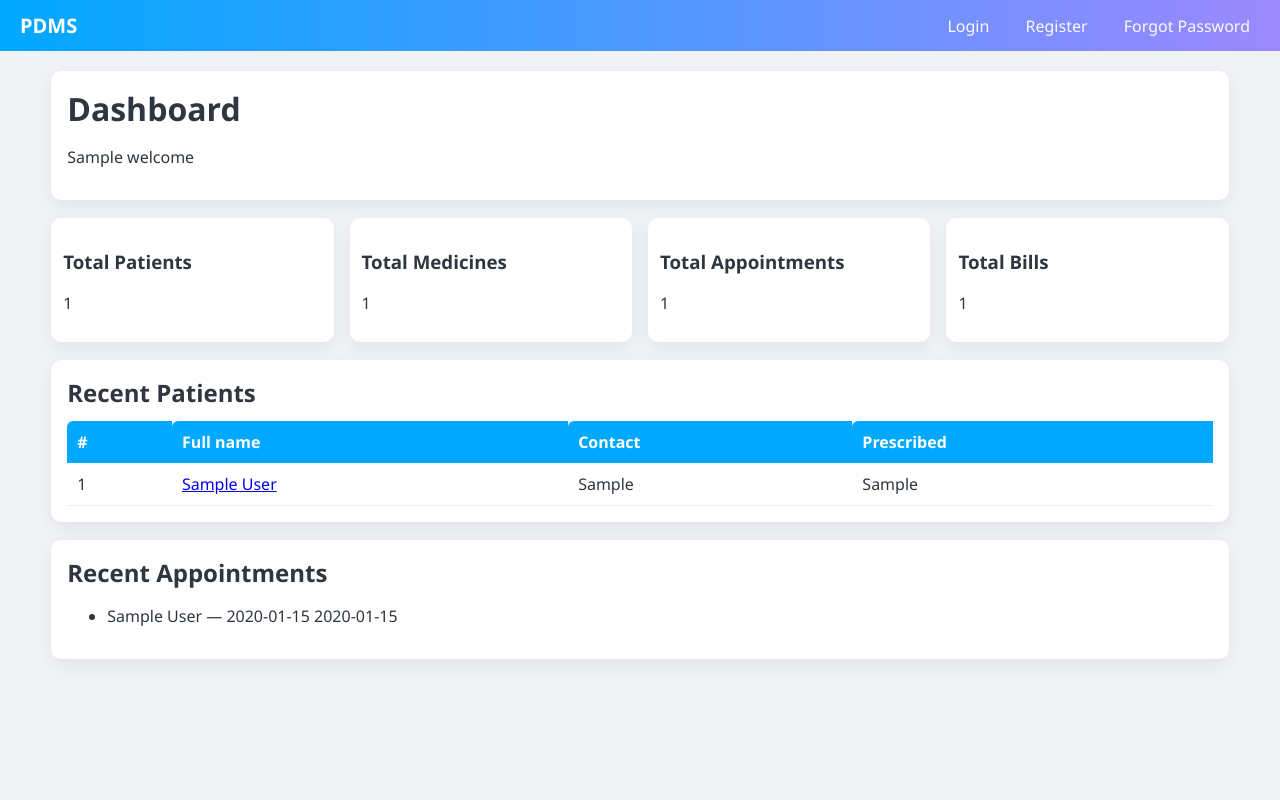
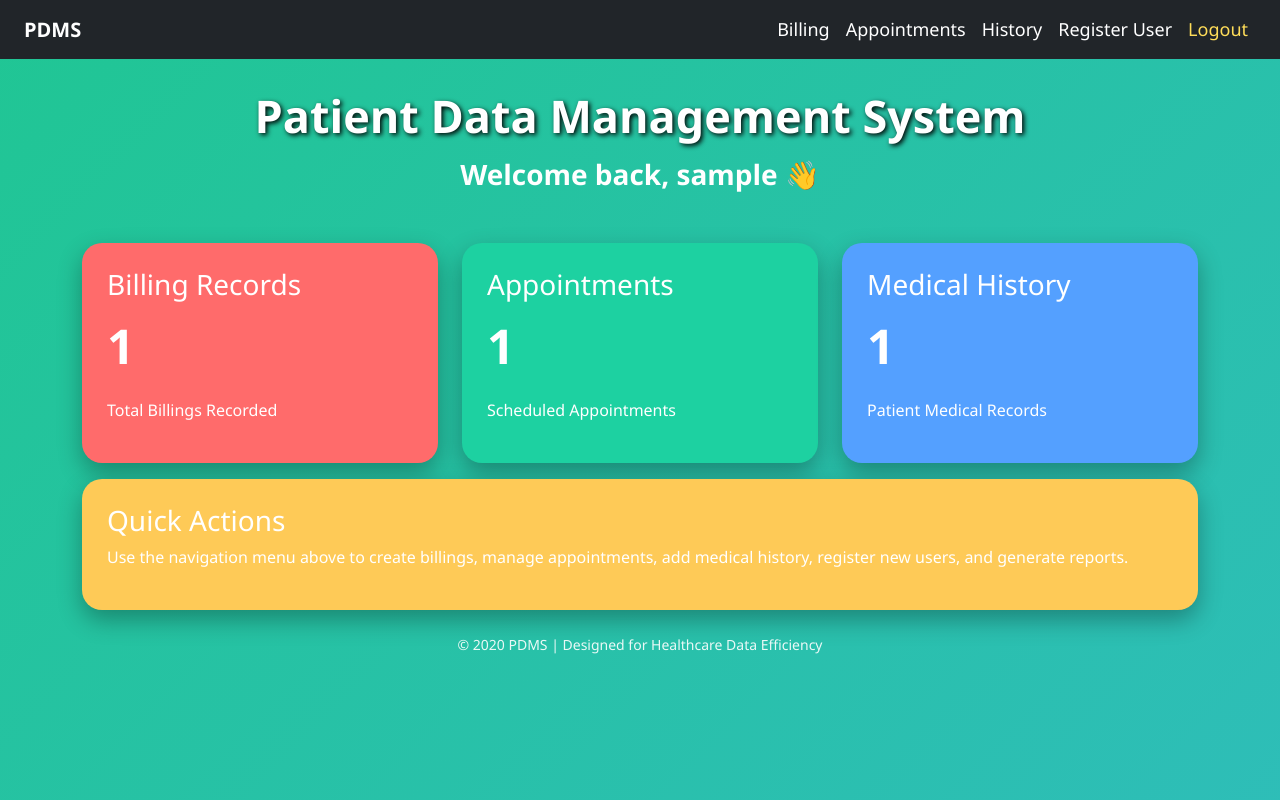
Before and after one commit to onesmuson/Patient-Data-Management-System-PDMS-, a Flask app: template templates/dashboard.html in a window 1280 px wide. Run offline with Flask 3, Linux system fonts and the light colour scheme; tables that the repository leaves empty hold one stand-in row (values such as "Sample post"); the template is opened without the code that fills it: values that come from a table or form of the project are taken from there, most other values are stand-ins (such as "Sample title", 1, 10 or a date in 2020).

Commit message:
Update dashboard.html

```diff
--- a/templates/dashboard.html
+++ b/templates/dashboard.html
@@ -1,60 +1,157 @@
-{% extends "base.html" %}
-{% block content %}
-<div class="card">
-  <h1>Dashboard</h1>
-  <p>{{ welcome }}</p>
-</div>
+<!DOCTYPE html>
+<html lang="en">
+<head>
+    <meta charset="UTF-8">
+    <title>Dashboard | PDMS</title>
+    <link href="https://cdn.jsdelivr.net/npm/bootstrap@5.3.2/dist/css/bootstrap.min.css" rel="stylesheet">
 
-<div class="grid">
-  <div class="card small">
-    <h3>Total Patients</h3>
-    <p>{{ stats.total_patients }}</p>
-  </div>
-  <div class="card small">
-    <h3>Total Medicines</h3>
-    <p>{{ stats.total_medicines }}</p>
-  </div>
-  <div class="card small">
-    <h3>Total Appointments</h3>
-    <p>{{ stats.total_appointments }}</p>
-  </div>
-  <div class="card small">
-    <h3>Total Bills</h3>
-    <p>{{ stats.total_bills }}</p>
-  </div>
-</div>
+    <style>
+        body {
+            background: linear-gradient(135deg, #4e73df, #1cc88a, #36b9cc);
+            background-size: 400% 400%;
+            animation: gradientBG 12s ease infinite;
+            font-family: "Segoe UI", sans-serif;
+            color: white;
+        }
 
-<div class="card">
-  <h2>Recent Patients</h2>
-  {% if patients %}
-    <table class="table">
-      <thead><tr><th>#</th><th>Full name</th><th>Contact</th><th>Prescribed</th></tr></thead>
-      <tbody>
-        {% for p in patients %}
-          <tr>
-            <td>{{ loop.index }}</td>
-            <td><a href="{{ url_for('patient_details', patient_id=p.id) }}">{{ p.full_name }}</a></td>
-            <td>{{ p.contact or '-' }}</td>
-            <td>{{ p.prescribed_drug or '-' }}</td>
-          </tr>
-        {% endfor %}
-      </tbody>
-    </table>
-  {% else %}
-    <p>No recent patients.</p>
-  {% endif %}
-</div>
+        @keyframes gradientBG {
+            0% { background-position: 0% 50%; }
+            50% { background-position: 100% 50%; }
+            100% { background-position: 0% 50%; }
+        }
 
-<div class="card">
-  <h2>Recent Appointments</h2>
-  {% if appointments %}
-    <ul>
-      {% for a in appointments %}
-        <li>{{ a.patient.full_name if a.patient else 'Unknown' }} — {{ a.date }} {{ a.time }}</li>
-      {% endfor %}
-    </ul>
-  {% else %}
-    <p>No recent appointments.</p>
-  {% endif %}
-</div>
-{% endblock %}
+        .dashboard-title {
+            font-size: 45px;
+            font-weight: 800;
+            text-align: center;
+            margin-top: 30px;
+            text-shadow: 2px 2px 5px #000;
+        }
+
+        .welcome {
+            font-size: 28px;
+            margin-top: 10px;
+            text-align: center;
+            font-weight: 600;
+        }
+
+        .card-custom {
+            border-radius: 20px;
+            padding: 25px;
+            color: white;
+            box-shadow: 0px 10px 25px rgba(0,0,0,0.3);
+            transition: transform 0.3s ease;
+        }
+
+        .card-custom:hover {
+            transform: scale(1.06);
+        }
+
+        .billing-card {
+            background: #ff6b6b;
+        }
+
+        .appointment-card {
+            background: #1dd1a1;
+        }
+
+        .history-card {
+            background: #54a0ff;
+        }
+
+        .actions-card {
+            background: #feca57;
+        }
+
+        .big-number {
+            font-size: 48px;
+            font-weight: bold;
+        }
+
+        .nav-link {
+            color: white !important;
+            font-size: 18px;
+        }
+
+        .nav-link:hover {
+            text-decoration: underline;
+        }
+
+        footer {
+            margin-top: 40px;
+            text-align: center;
+            color: #fff;
+            font-size: 14px;
+            opacity: 0.9;
+        }
+    </style>
+</head>
+
+<body>
+
+    <nav class="navbar navbar-expand-lg navbar-dark bg-dark px-4">
+        <a class="navbar-brand fw-bold" href="#">PDMS</a>
+
+        <div class="collapse navbar-collapse justify-content-end">
+            <ul class="navbar-nav">
+                <li class="nav-item"><a class="nav-link" href="/billing">Billing</a></li>
+                <li class="nav-item"><a class="nav-link" href="/appointments">Appointments</a></li>
+                <li class="nav-item"><a class="nav-link" href="/medical_history">History</a></li>
+                <li class="nav-item"><a class="nav-link" href="/register">Register User</a></li>
+                <li class="nav-item"><a class="nav-link" href="/logout" style="color: #ffdd59 !important;">Logout</a></li>
+            </ul>
+        </div>
+    </nav>
+
+    <h1 class="dashboard-title">Patient Data Management System</h1>
+    <p class="welcome">Welcome back, <strong>{{ username }}</strong> 👋</p>
+
+    <div class="container mt-5">
+        <div class="row g-4">
+
+            <!-- Billing Card -->
+            <div class="col-lg-4 col-md-6">
+                <div class="card-custom billing-card">
+                    <h3>Billing Records</h3>
+                    <p class="big-number">{{ billing_count }}</p>
+                    <p>Total Billings Recorded</p>
+                </div>
+            </div>
+
+            <!-- Appointment Card -->
+            <div class="col-lg-4 col-md-6">
+                <div class="card-custom appointment-card">
+                    <h3>Appointments</h3>
+                    <p class="big-number">{{ appointment_count }}</p>
+                    <p>Scheduled Appointments</p>
+                </div>
+            </div>
+
+            <!-- Medical History Card -->
+            <div class="col-lg-4 col-md-6">
+                <div class="card-custom history-card">
+                    <h3>Medical History</h3>
+                    <p class="big-number">{{ history_count }}</p>
+                    <p>Patient Medical Records</p>
+                </div>
+            </div>
+
+            <!-- Actions Card -->
+            <div class="col-lg-12 mt-3">
+                <div class="card-custom actions-card">
+                    <h3>Quick Actions</h3>
+                    <p class="mt-2">
+                        Use the navigation menu above to create billings, manage appointments, add medical history, register new users, and generate reports.
+                    </p>
+                </div>
+            </div>
+
+        </div>
+    </div>
+
+    <footer class="mt-4">
+        © {{ now().year }} PDMS | Designed for Healthcare Data Efficiency
+    </footer>
+
+</body>
+</html>
```
